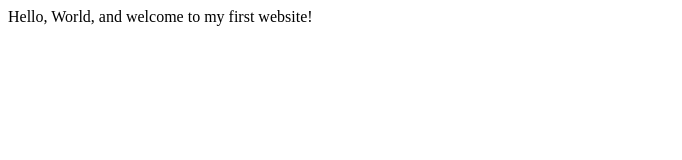
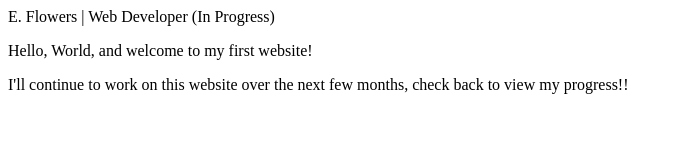
Before and after one commit to flowersev/flowersev.github.io, a plain HTML site: page index.html in a window 1280 px wide. Shown: the whole page, without its empty margins (0-682 px from the left). Drawn offline with Linux system fonts and the light colour scheme.

Commit message:
title, paragraphs, and meta elements

```diff
--- a/index.html
+++ b/index.html
@@ -3,9 +3,11 @@
     <head>
         <meta charset="utf-8">
         <meta name="viewport" content="width=device-width, initial-scale=1.0">
-        <title>My First Website</title>
+        <meta name="author" content="Eve Flowers"
+        <title>E. Flowers | Web Developer (In Progress)</title>
     </head>
     <body>
-       Hello, World, and welcome to my first website!
-    </body>
+       <p>Hello, World, and welcome to my first website!</p>
+       <p>I'll continue to work on this website over the next few months,
+        check back to view my progress!!</p>
 </html>
```
